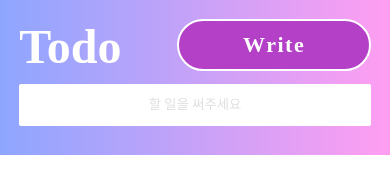
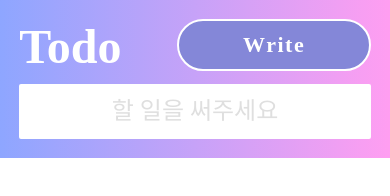
Before and after one commit to Kim-Yeonsu0102/todoApp, a plain HTML site: page index.html in a window 390 px wide. Drawn offline with Linux system fonts and the light colour scheme; a web font is replaced by a local one.

Commit message:
style 수정

```diff
--- a/css/style.css
+++ b/css/style.css
@@ -27,7 +27,7 @@
 
         .headerArea {
             display: flex;
-    justify-content: space-between;
+            justify-content: center;
             align-items: center;
             flex-direction: row;
         }
@@ -38,9 +38,10 @@
         }
 
         .input-box {
-    width: 60%;
+            width: 70%;
             display: flex;
             justify-content: end;
+            margin: 0 5%;
         }
 
         .input-box>label {
@@ -68,7 +69,7 @@ input::placeholder {
             display: flex;
             justify-content: center;
             align-items: center;
-    background: #b440c7;
+            background: #8487d8;
         }
 
         #write>i {
@@ -160,9 +161,13 @@ input::placeholder {
                 font-weight: bold;
             }
             .input-box {
-        width: 100%
+                width: 100%;
             }
             .input-box>input {
-        margin: 10px auto;
+                margin: 10px auto 0;
+                padding: 0.8rem;
+                height: 55px;
+                display: inline-block;
+                font-size: 24px;
             }
         }
--- a/index.html
+++ b/index.html
@@ -20,7 +20,7 @@
                     <label for="todo-input">Todo : </label>
                     <input type="text " id="todo-input" placeholder="할 일을 써주세요">
                 </div>
-                <button id="write"><i class="material-icons">beenhere</i></button>
+                <button id="write"><i class="material-icons">content_paste</i></button>
             </div>
         </header>
         <section class="section">
```
Lines whose indentation alone changed are shown as unchanged.
